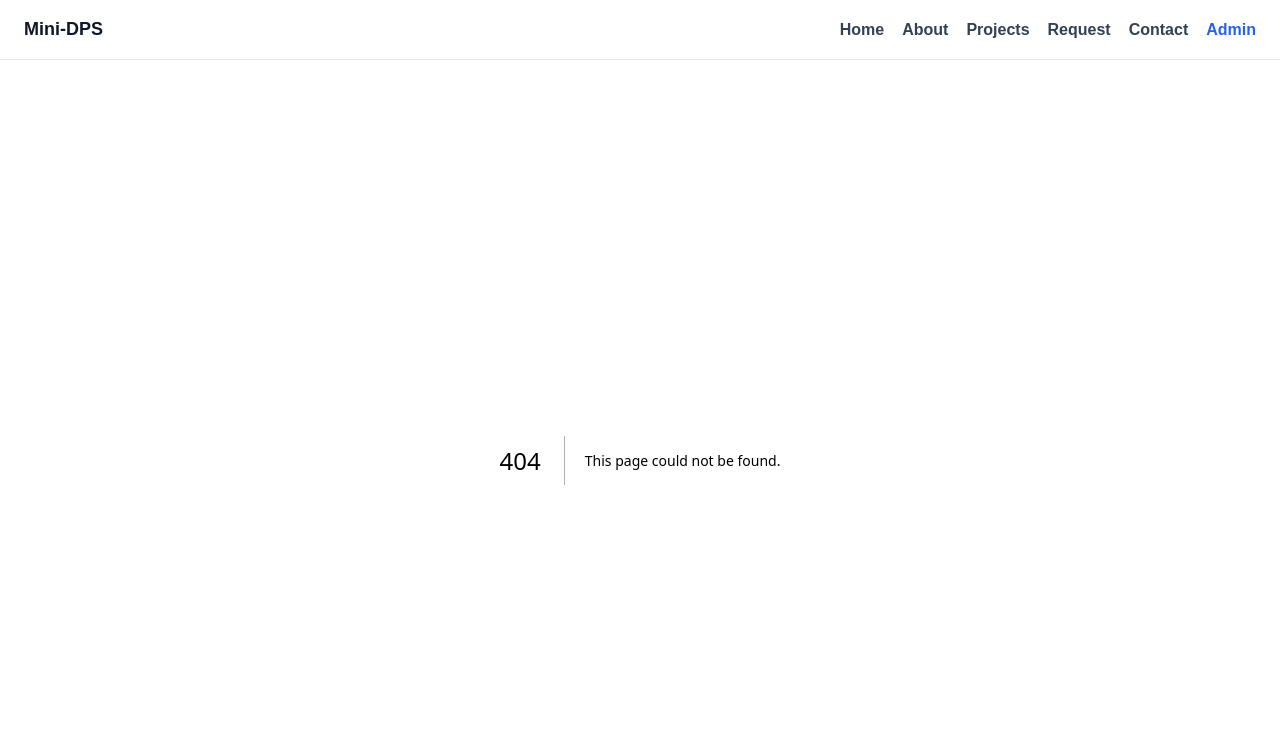
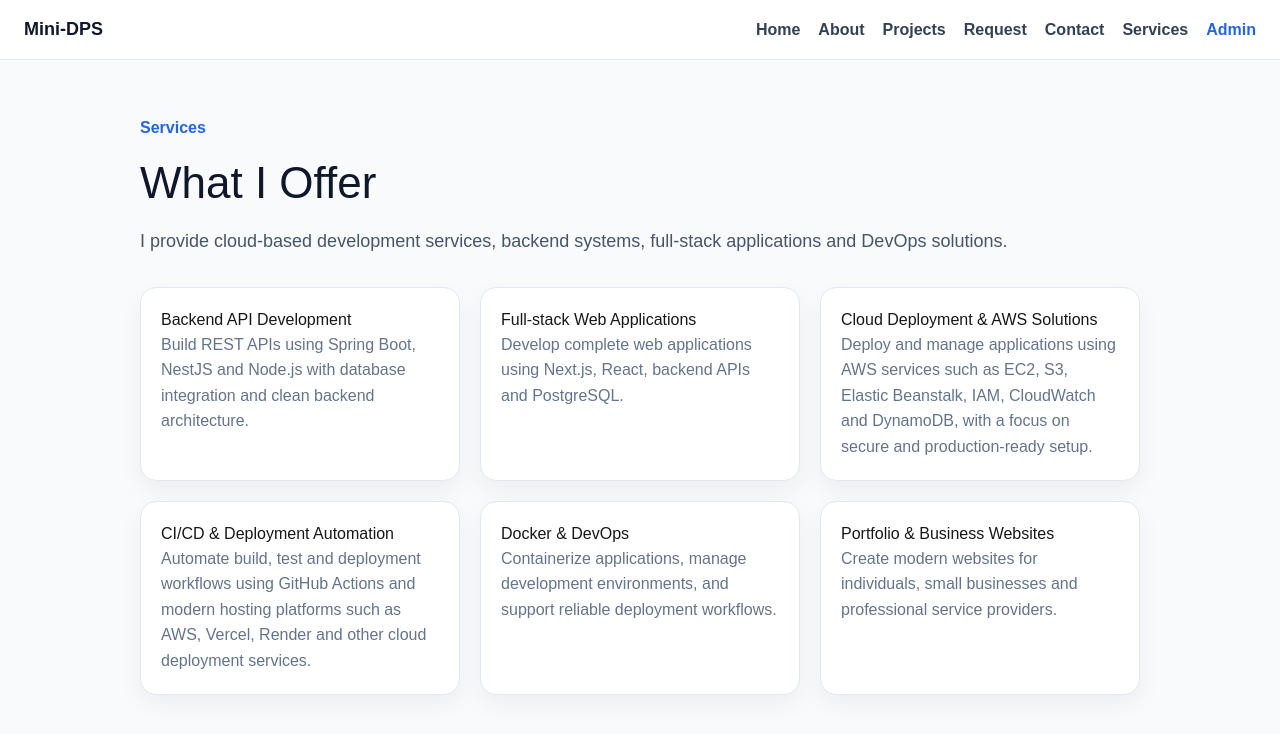
Before and after one commit to Elijah71176/mini-dps, a Next.js app in the folder apps/web/: page /services in a window 1280 px wide. Before the commit this address had no page. Shown: the top 734 px of the page. Built offline with nearby package versions, Linux system fonts and the light colour scheme.

Commit message:
add professional service page

```diff
--- a/apps/web/app/layout.tsx
+++ b/apps/web/app/layout.tsx
@@ -61,6 +61,7 @@ export default function RootLayout({
             <Link href="/projects" style={linkStyle}>Projects</Link>
             <Link href="/request" style={linkStyle}>Request</Link>
             <Link href="/contact" style={linkStyle}>Contact</Link>
+            <Link href="/services" style={linkStyle}>Services</Link>
             <Link href="/admin/projects" style={{ ...linkStyle, color: "#2563eb" }}>
               Admin
             </Link>
--- /dev/null
+++ b/apps/web/app/services/page.tsx
@@ -0,0 +1,75 @@
+export default function ServicesPage() {
+  const services = [
+    {
+      title: "Backend API Development",
+      desc: "Build REST APIs using Spring Boot, NestJS and Node.js with database integration and clean backend architecture.",
+    },
+    {
+      title: "Full-stack Web Applications",
+      desc: "Develop complete web applications using Next.js, React, backend APIs and PostgreSQL.",
+    },
+    {
+      title: "Cloud Deployment & AWS Solutions",
+      desc: "Deploy and manage applications using AWS services such as EC2, S3, Elastic Beanstalk, IAM, CloudWatch and DynamoDB, with a focus on secure and production-ready setup.",
+    },
+    {
+      title: "CI/CD & Deployment Automation",
+      desc: "Automate build, test and deployment workflows using GitHub Actions and modern hosting platforms such as AWS, Vercel, Render and other cloud deployment services.",
+    },
+    {
+      title: "Docker & DevOps",
+      desc: "Containerize applications, manage development environments, and support reliable deployment workflows.",
+    },
+    {
+      title: "Portfolio & Business Websites",
+      desc: "Create modern websites for individuals, small businesses and professional service providers.",
+    },
+  ];
+
+  return (
+    <main
+      style={{
+        minHeight: "100vh",
+        background: "#f8fafc",
+        padding: "56px 24px",
+      }}
+    >
+      <section style={{ maxWidth: 1000, margin: "0 auto" }}>
+        <p style={{ color: "#2563eb", fontWeight: 900 }}>Services</p>
+
+        <h1 style={{ fontSize: 44, margin: "10px 0", color: "#0f172a" }}>
+          What I Offer
+        </h1>
+
+        <p style={{ fontSize: 18, color: "#475569", lineHeight: 1.7 }}>
+          I provide cloud-based development services, backend systems, full-stack applications and DevOps solutions.
+        </p>
+
+        <div
+          style={{
+            display: "grid",
+            gridTemplateColumns: "repeat(auto-fit, minmax(240px, 1fr))",
+            gap: 20,
+            marginTop: 30,
+          }}
+        >
+          {services.map((s) => (
+            <div
+              key={s.title}
+              style={{
+                background: "white",
+                border: "1px solid #e2e8f0",
+                borderRadius: 16,
+                padding: 20,
+                boxShadow: "0 10px 25px rgba(15,23,42,0.05)",
+              }}
+            >
+              <h3 style={{ marginTop: 0 }}>{s.title}</h3>
+              <p style={{ color: "#64748b", lineHeight: 1.6 }}>{s.desc}</p>
+            </div>
+          ))}
+        </div>
+      </section>
+    </main>
+  );
+}
```
